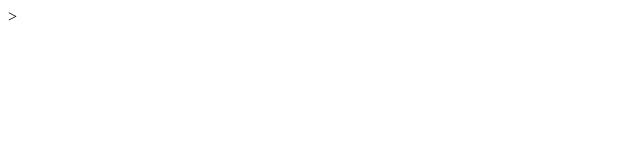
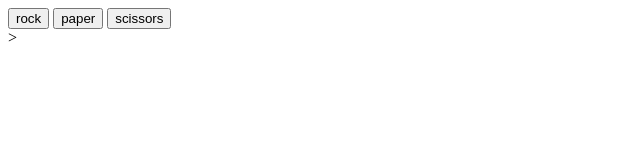
Before and after one commit to NathanielTang/Rock-Paper-Scissors, a plain HTML site: page index.html in a window 1280 px wide. Shown: the whole page, without its empty margins (0-640 px from the left). Drawn offline with Linux system fonts and the light colour scheme.

Commit message:
new branch, adding ui

```diff
--- a/index.html
+++ b/index.html
@@ -1,9 +1,13 @@
 <!DOCTYPE html>
 <html>
     <head>
-        <script src="./js/script.js"></script>
+        <script src="./js/script.js" defer></script>
     </head>
     <body>
-
+        <div class="button-container">
+            <button class="btn rock">rock</button>
+            <button class="btn paper">paper</button>
+            <button class="btn scissors">scissors</button>
+        </div>
     </body>
 </html>>
```
